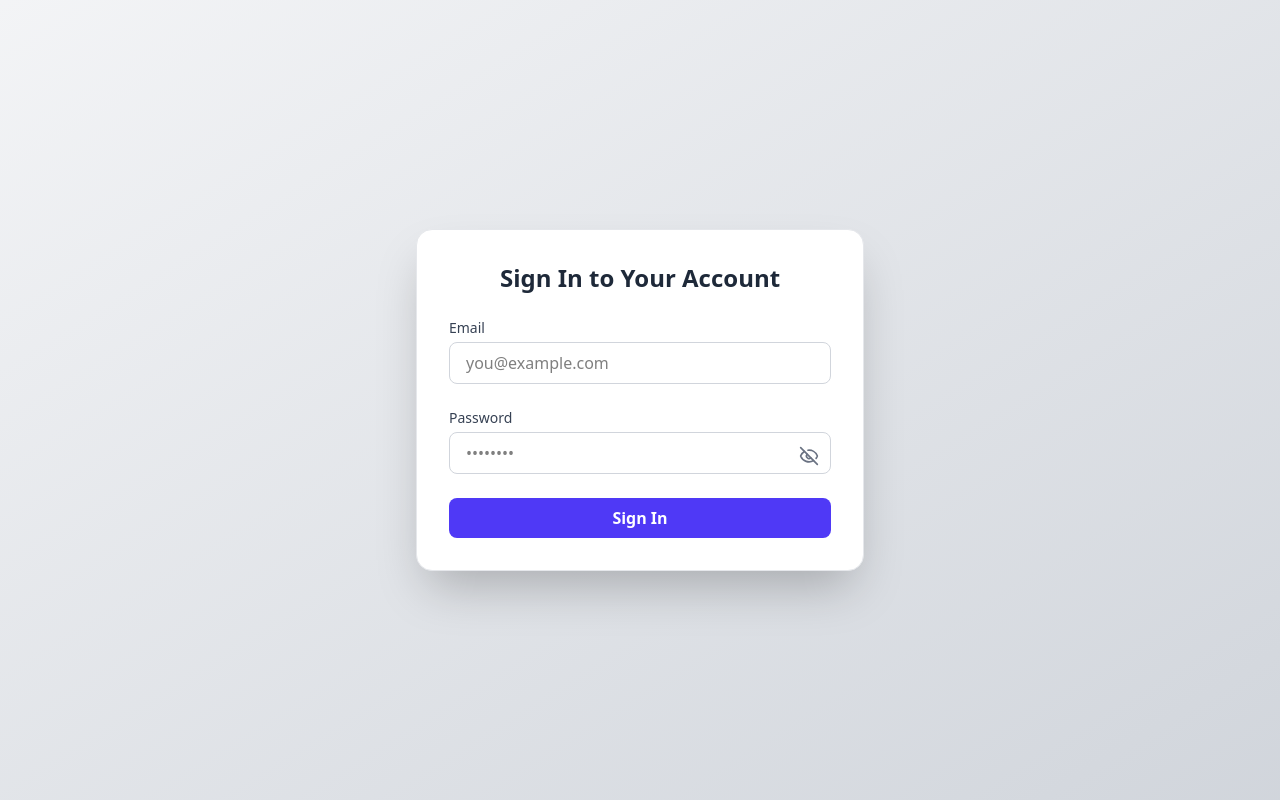
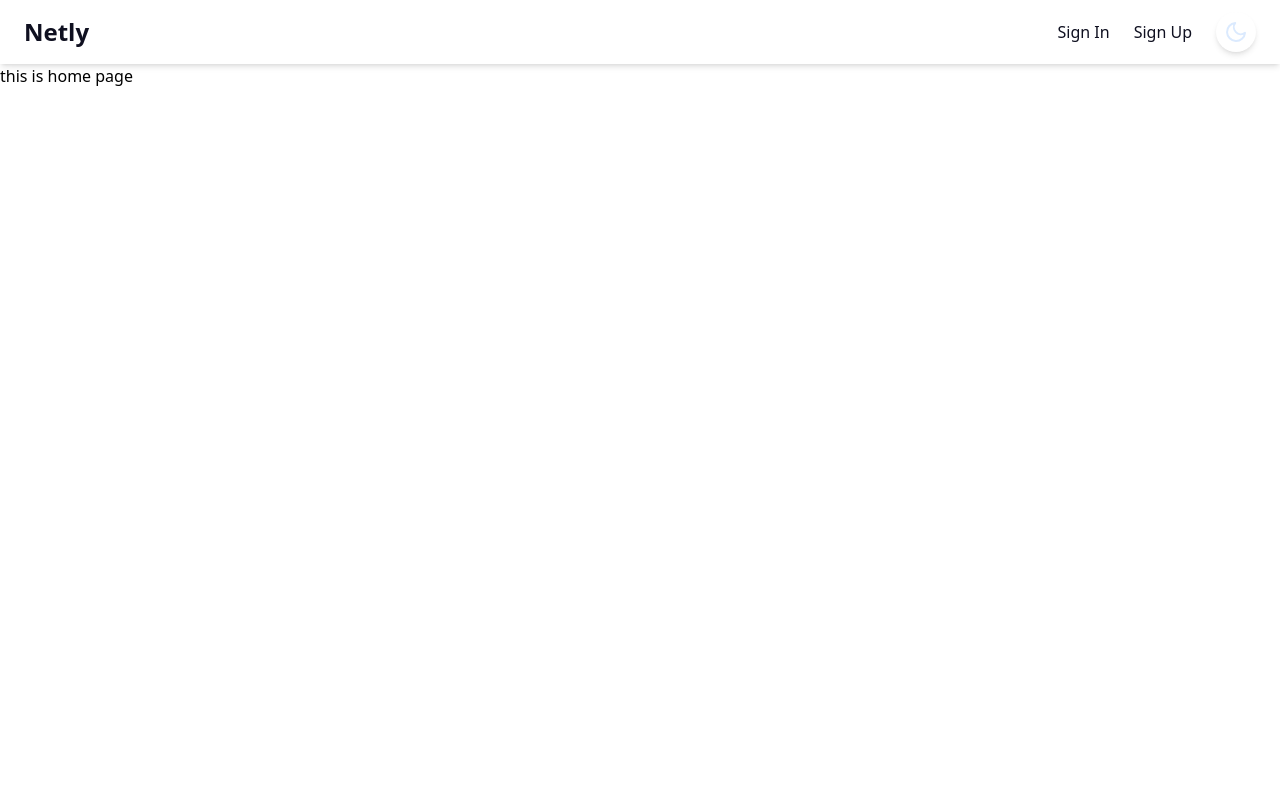
Before and after one commit to Suman-Kshetri/Todo, a React (Vite) app in the folder Frontend/: page / in a window 1280 px wide. Built offline with nearby package versions, Linux system fonts and the light colour scheme.

Commit message:
feat(themechanger): navbar+layout+themetoggle

```diff
--- a/Frontend/package.json
+++ b/Frontend/package.json
@@ -16,6 +16,7 @@
     "react": "^19.0.0",
     "react-dom": "^19.0.0",
     "react-hook-form": "^7.60.0",
+    "react-router-dom": "^7.6.3",
     "tailwindcss": "^4.0.15"
   },
   "devDependencies": {
--- a/Frontend/src/App.tsx
+++ b/Frontend/src/App.tsx
@@ -1,43 +1,33 @@
-// import { useEffect, useState } from 'react';
-// import axios from 'axios';
-import Login from './components/pages/Login';
+import { useState, useEffect } from "react";
+import { BrowserRouter as Router, Route, Routes } from "react-router-dom";
+import { initTheme, toggleTheme } from "./utils/themechange";
+import Layout from "./components/Layout";
+import HomePage from "./components/pages/HomePage";
+import LoginPage from "./components/pages/LoginPage";
 
-// type User = {
-//   Id: number;
-//   username: string;
-//   password: string;
-// }
+const App = () => {
+  const [theme, setTheme] = useState<"light" | "dark">("light");
 
-function App() {
-  // // Type the state properly
-  // const [users, setUsers] = useState<User[]>([]);
+  useEffect(() => {
+    const initialTheme = initTheme();
+    setTheme(initialTheme);
+  }, []);
 
-  // useEffect(() => {
-  //   axios.get('/api/signin') // Make sure the endpoint is correct
-  //     .then((res) => {
-  //       setUsers(res.data); // Update state with the response data
-  //     })
-  //     .catch((err) => {
-  //       console.log(err); // Handle error
-  //     });
-  // }, []); // The empty dependency array ensures this effect runs once on mount
+  const handleToggle = () => {
+    const newTheme = toggleTheme();
+    setTheme(newTheme);
+  };
 
   return (
-    <>
-      {/* <h1>Users: </h1>
-      {users.length > 0 ? (
-        users.map((user) => (
-          <div key={user.Id}>
-            <h2>{user.username}</h2>
-            <p>{user.password}</p>
-          </div>
-        ))
-      ) : (
-        <p>No users found.</p> // Optional: Display a message if no users are available
-      )} */}
-      <Login/>
-    </>
+    <Router>
+      <Layout theme={theme} onToggle={handleToggle}>
+        <Routes>
+          <Route path="/" element={<HomePage />} />
+          <Route path="/login" element={<LoginPage />} />
+        </Routes>
+      </Layout>
+    </Router>
   );
-}
+};
 
 export default App;
--- /dev/null
+++ b/Frontend/src/components/Layout.tsx
@@ -0,0 +1,13 @@
+import React from "react";
+import Navbar from "./Navbar";
+
+const Layout = ({ theme, onToggle, children }: { theme: "light" | "dark", onToggle: () => void, children: React.ReactNode }) => {
+  return (
+    <div>
+      <Navbar theme={theme} onToggle={onToggle} />
+      <main>{children}</main>
+    </div>
+  );
+};
+
+export default Layout;
--- /dev/null
+++ b/Frontend/src/components/Navbar.tsx
@@ -0,0 +1,64 @@
+import React from "react";
+import ToggleButton from "./ui/ToggleButton";
+import { NavLink } from "react-router-dom";
+
+type NavbarProps = {
+  theme: "light" | "dark";
+  onToggle: () => void;
+};
+
+const activeClass = "border-b-2 border-indigo-600 font-semibold";
+
+const Navbar: React.FC<NavbarProps> = ({ theme, onToggle }) => {
+  return (
+    <nav
+      className={`
+        flex items-center justify-between px-6 py-3
+        backdrop-blur-md
+        ${
+          theme === "light"
+            ? "bg-white/70 text-[var(--text-color)] shadow-md"
+            : "bg-[var(--secondary-color)] text-[var(--text-color)] shadow-lg fixed top-[2px] left-0 right-0 z-50"
+        }
+      `}
+    >
+      {/* App name */}
+      <div className="text-2xl font-bold">
+        <NavLink
+          to="/"
+        >
+          Netly
+        </NavLink>
+      </div>
+
+      {/* Right side actions */}
+      <div className="flex items-center gap-6">
+        <NavLink
+          to="/login"
+          className={({ isActive }) =>
+            `font-medium hover:border-b-2 hover:border-indigo-400 ${
+              isActive ? activeClass : ""
+            }`
+          }
+        >
+          Sign In
+        </NavLink>
+        <NavLink
+          to="/signup"
+          className={({ isActive }) =>
+            `font-medium hover:border-b-2 hover:border-indigo-400 ${
+              isActive ? activeClass : ""
+            }`
+          }
+        >
+          Sign Up
+        </NavLink>
+
+        {/* Theme toggle button */}
+        <ToggleButton theme={theme} onToggle={onToggle} />
+      </div>
+    </nav>
+  );
+};
+
+export default Navbar;
--- /dev/null
+++ b/Frontend/src/components/pages/HomePage.tsx
@@ -0,0 +1,11 @@
+
+
+const HomePage = () => {
+  return (
+    <div>
+      this is home page
+    </div>
+  )
+}
+
+export default HomePage
--- a/Frontend/src/components/pages/Login.tsx
+++ b/Frontend/src/components/pages/LoginPage.tsx
@@ -7,7 +7,7 @@ type FormProps = {
   password: string;
 };
 
-const Login = () => {
+const LoginPage = () => {
   const {
     register,
     handleSubmit,
@@ -20,12 +20,12 @@ const Login = () => {
   };
 
   return (
-    <div className="min-h-screen flex items-center justify-center bg-gradient-to-br from-gray-100 to-gray-300 px-4">
+    <div className="min-h-screen flex items-center justify-center bg-[var(--bg-color)] px-4 transition-colors duration-300">
       <form
         onSubmit={handleSubmit(onSubmit)}
-        className="bg-white shadow-2xl rounded-2xl p-8 max-w-md w-full space-y-6 border border-gray-200"
+        className="bg-[var(--form-bg)] shadow-2xl rounded-2xl p-8 max-w-md w-full space-y-6 border border-[var(--border-color)] transition-colors duration-300"
       >
-        <h2 className="text-2xl font-bold text-center text-gray-800">
+        <h2 className="text-2xl font-bold text-center text-[var(--text-color)]">
           Sign In to Your Account
         </h2>
 
@@ -48,7 +48,7 @@ const Login = () => {
             label="Password"
             type="password"
             placeholder="••••••••"
-            showPasswordToggle // 👈 only this field gets the toggle
+            showPasswordToggle
             {...register("password", {
               required: "Password is required",
               minLength: {
@@ -64,11 +64,11 @@ const Login = () => {
           disabled={isSubmitting}
           label={isSubmitting ? "Signing in..." : "Sign In"}
           type="submit"
-          className="w-full bg-indigo-600 hover:bg-indigo-700 transition duration-300 cursor-pointer"
+          className="w-full cursor-pointer"
         />
       </form>
     </div>
   );
 };
 
-export default Login;
+export default LoginPage;
--- a/Frontend/src/components/ui/Button.tsx
+++ b/Frontend/src/components/ui/Button.tsx
@@ -8,11 +8,12 @@ type ButtonProps = {
 const Button: React.FC<ButtonProps> = ({ label, className, ...props }) => {
   return (
     <button
-      className={`px-4 py-2 rounded-lg text-white font-semibold disabled:opacity-50 ${className}`}
-      {...props}
-    >
-      {label}
-    </button>
+  className={`px-4 py-2 rounded-lg font-semibold disabled:opacity-50 text-white bg-[var(--button-bg)] hover:bg-[var(--button-hover)] transition ${className}`}
+  {...props}
+>
+  {label}
+</button>
+
   );
 };
 
--- a/Frontend/src/components/ui/Input.tsx
+++ b/Frontend/src/components/ui/Input.tsx
@@ -1,5 +1,5 @@
-import React, { useState } from 'react';
-import { Eye, EyeOff } from 'lucide-react';
+import React, { useState } from "react";
+import { Eye, EyeOff } from "lucide-react";
 
 type InputProps = {
   label: string;
@@ -28,11 +28,13 @@ const Input: React.FC<InputProps> = ({
 
   return (
     <div className="mb-4 relative">
-      <label className="block text-sm font-medium text-gray-700 mb-1">{label}</label>
+      <label className="block text-sm font-medium text-gray-700 mb-1">
+        {label}
+      </label>
       <input
         type={inputType}
         {...props}
-        className={`w-full px-4 py-2 border border-gray-300 rounded-lg focus:outline-none focus:ring-2 focus:ring-indigo-500 ${className}`}
+        className={`w-full px-4 py-2 bg-[var(--input-bg)] text-[var(--text-color)] border border-[var(--border-color)] rounded-lg focus:outline-none focus:ring-2 focus:ring-[var(--button-bg)] ${className}`}
       />
       {type === "password" && showPasswordToggle && (
         <button
--- /dev/null
+++ b/Frontend/src/components/ui/ToggleButton.tsx
@@ -0,0 +1,55 @@
+import React from "react";
+
+type ToggleButtonProps = {
+  theme: "light" | "dark";
+  onToggle: () => void;
+};
+
+const ToggleButton: React.FC<ToggleButtonProps> = ({ theme, onToggle }) => {
+  return (
+    <button
+  onClick={onToggle}
+  aria-label="Toggle theme"
+  className="p-2 rounded-3xl bg-white  dark:bg-gray-700 dark:bg-opacity-20 shadow-md hover:brightness-100 transition cursor-pointer flex items-center justify-center"
+>
+  {theme === "light" ? (
+    // Moon icon with partial fill & blue stroke
+    <svg
+      xmlns="http://www.w3.org/2000/svg"
+      className="h-6 w-6 text-blue-100"
+      viewBox="0 0 24 24"
+      fill="none"
+      stroke="currentColor"
+      strokeWidth={2}
+    >
+      <path
+        strokeLinecap="round"
+        strokeLinejoin="round"
+        fill="url(#moonGradient)"
+        d="M21 12.79A9 9 0 1111.21 3a7 7 0 009.79 9.79z"
+      />
+
+    </svg>
+  ) : (
+    // Sun icon bright yellow
+    <svg
+      xmlns="http://www.w3.org/2000/svg"
+      className="h-6 w-6 text-yellow-400"
+      fill="yellow"
+      viewBox="0 0 24 24"
+      stroke="currentColor"
+      strokeWidth={2}
+    >
+      <path
+        strokeLinecap="round"
+        strokeLinejoin="round"
+        d="M12 3v1m0 16v1m8.66-9h-1M4.34 12h-1m15.36 5.66l-.7-.7M6.34 6.34l-.7-.7m12.02 12.02l-.7-.7M6.34 17.66l-.7-.7M12 7a5 5 0 100 10 5 5 0 000-10z"
+      />
+    </svg>
+  )}
+</button>
+
+  );
+};
+
+export default ToggleButton;
--- a/Frontend/src/index.css
+++ b/Frontend/src/index.css
@@ -1 +1,51 @@
 @import "tailwindcss";
+:root,
+[data-theme="light"] {
+  --primary-color: #ffffff;           /* App background */
+  --secondary-color: #DCD4EE;         /* Card backgrounds */
+  --background-color: #F9FAFB;        /* Subtle background (body bg) */
+  --text-color: #0F1020;              /* Main text */
+  --muted-text-color: #4B5563;        /* Labels, subtext */
+  --accent-color: #0162D0;            /* Primary button/link */
+  --accent-color-hover: #0149a6;      /* Hover state */
+  --border-color: #E5E7EB;            /* Input borders */
+  --success-color: #10B981;           /* Success messages */
+  --warning-color: #F59E0B;           /* Warning/caution */
+  --error-color: #EF4444;             /* Errors */
+  --shadow-color: rgba(0, 0, 0, 0.05);/* Soft shadows */
+  --navbar-bg-light: rgba(175, 238, 238, 0.5); /* Pale aqua with transparency */
+  --navbar-backdrop-filter-light: blur(12px);
+
+  /* Aliases for clarity (re-use above variables) */
+  --bg-color: var(--background-color);
+  --form-bg: var(--primary-color);
+  --input-bg: var(--primary-color);
+  --button-bg: var(--accent-color);
+  --button-hover: var(--accent-color-hover);
+  --button-primary: var(--accent-color);
+}
+
+[data-theme="dark"] {
+  --primary-color: #171330;           /* Main background */
+  --secondary-color: #1F1B3A;         /* Card background */
+  --background-color: #0F0D26;        /* Page background */
+  --text-color: #F3F4F6;              /* Light text */
+  --muted-text-color: #9CA3AF;        /* Subtext */
+  --accent-color: #4F9EF9;            /* Primary button/link */
+  --accent-color-hover: #3B82F6;      /* Hover state */
+  --border-color: #374151;            /* Borders */
+  --success-color: #34D399;           /* Success */
+  --warning-color: #FBBF24;           /* Warning */
+  --error-color: #F87171;             /* Error */
+  --shadow-color: rgba(255, 255, 255, 0.05); /* Light shadows */
+  --navbar-bg-dark: rgba(25, 25, 35, 0.7); /* Dark bluish transparent */
+  --navbar-backdrop-filter-dark: blur(12px);
+
+  /* Aliases */
+  --bg-color: var(--primary-color);
+  --form-bg: var(--secondary-color);
+  --input-bg: #2A2545;
+  --button-bg: var(--accent-color);
+  --button-hover: var(--accent-color-hover);
+  --button-primary: var(--accent-color);
+}
--- /dev/null
+++ b/Frontend/src/utils/themechange.ts
@@ -0,0 +1,43 @@
+// themechange.ts
+
+type Theme = "light" | "dark";
+
+// Apply dark mode
+export const setDarkMode = () => {
+  document.body.setAttribute("data-theme", "dark");
+  localStorage.setItem("theme", "dark");
+};
+
+// Apply light mode
+export const setLightMode = () => {
+  document.body.setAttribute("data-theme", "light");
+  localStorage.setItem("theme", "light");
+};
+
+// Toggle between light and dark
+export const toggleTheme = () => {
+  const currentTheme = localStorage.getItem("theme") as Theme;
+  if (currentTheme === "dark") {
+    setLightMode();
+    return "light";
+  } else {
+    setDarkMode();
+    return "dark";
+  }
+};
+
+// Initialize theme from localStorage or system preference
+export const initTheme = (): Theme => {
+  const saved = localStorage.getItem("theme") as Theme | null;
+  const prefersDark = window.matchMedia("(prefers-color-scheme: dark)").matches;
+
+  const themeToSet = saved || (prefersDark ? "dark" : "light");
+
+  if (themeToSet === "dark") {
+    setDarkMode();
+  } else {
+    setLightMode();
+  }
+
+  return themeToSet;
+};
```
Also changed, not shown: 1 other file (tests, documents, lock files or other folders).
